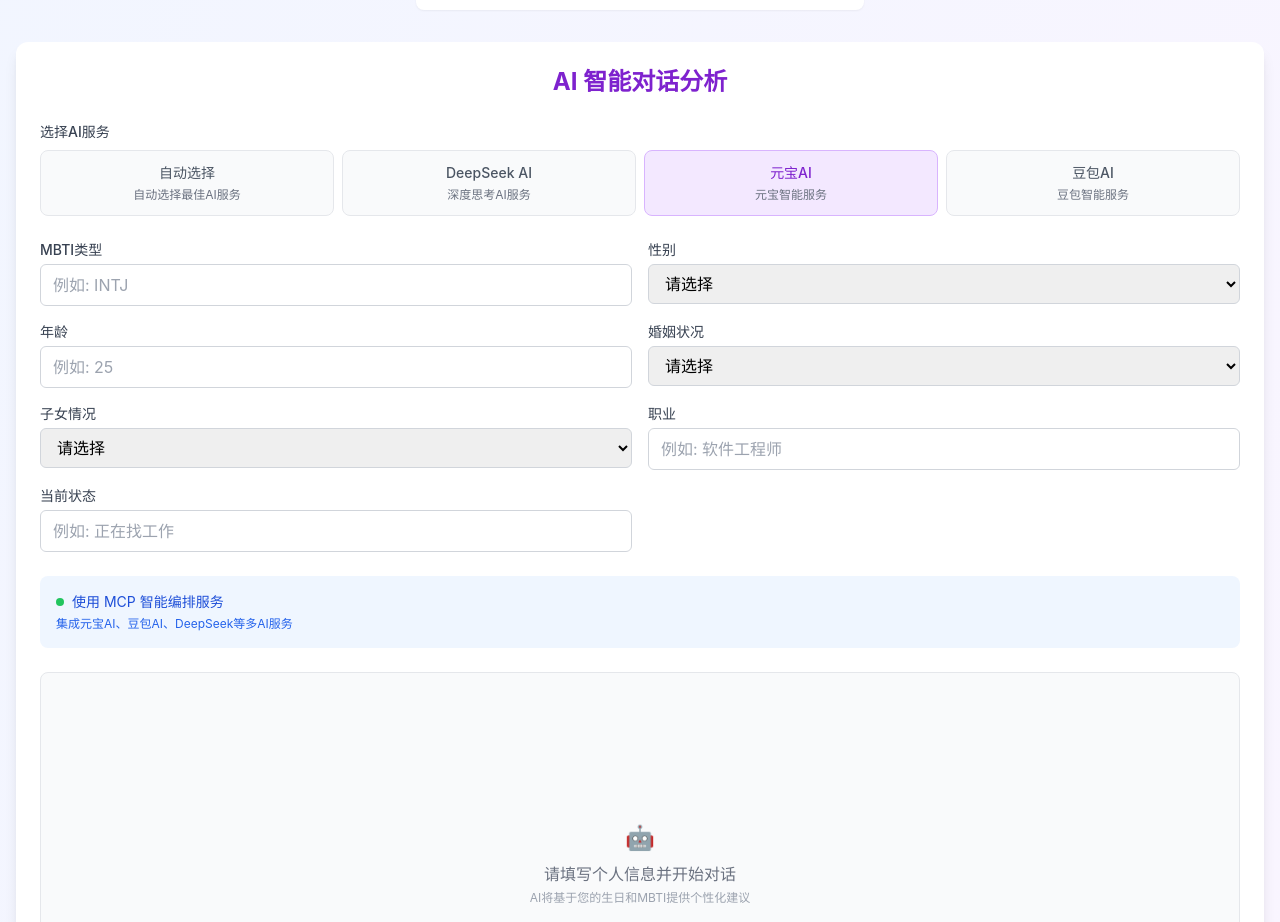
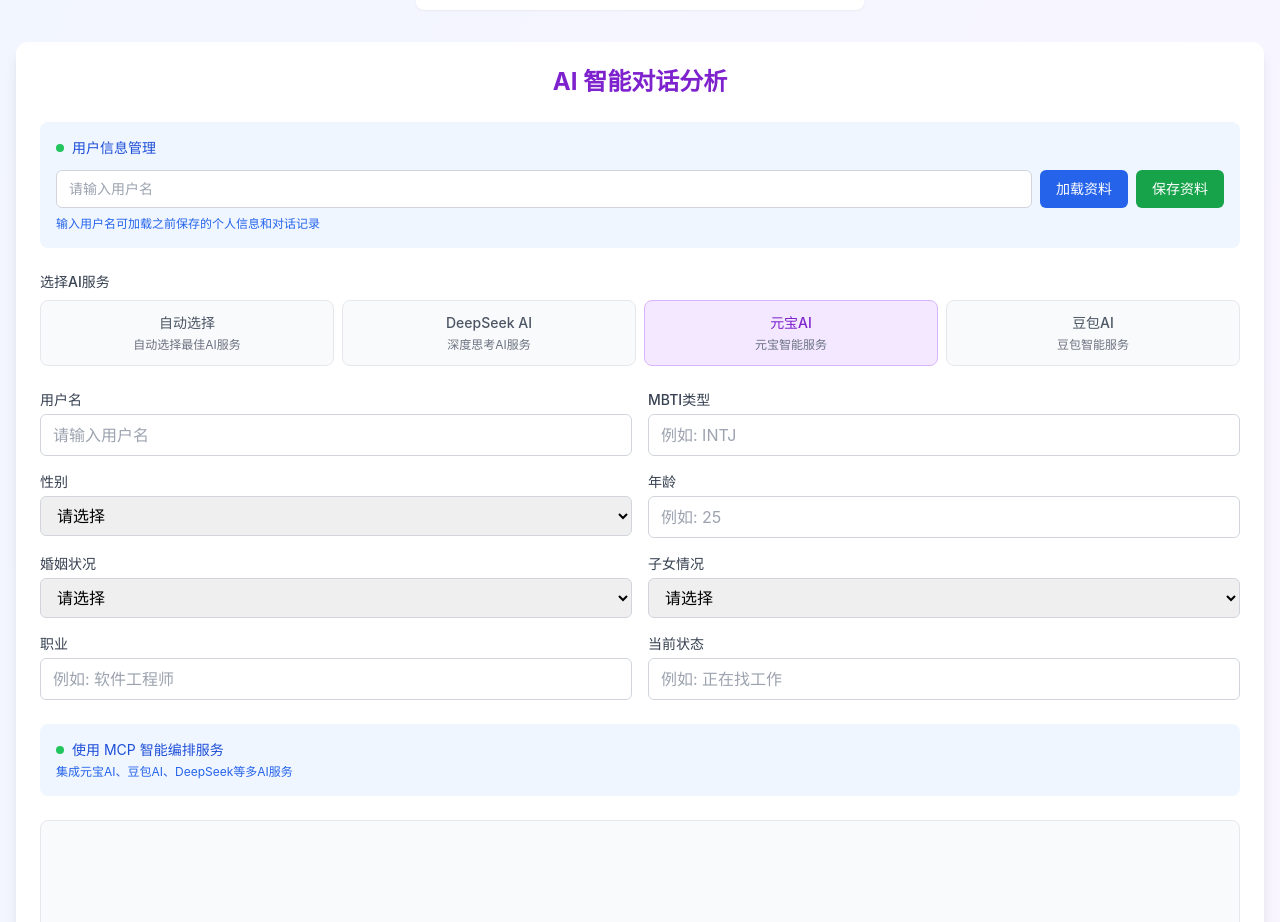
Before and after one commit to wangjun900909/mingliwithai, a Next.js app: page / in a window 1280 px wide. Shown: the part 1620-2542 px from the top of the page. Built offline with nearby package versions, Linux system fonts and the light colour scheme.

Commit message:
添加用户名功能：在MBTI前面添加用户名输入框，支持保存和加载用户信息到数据库

```diff
--- /dev/null
+++ b/app/api/users/route.ts
@@ -0,0 +1,131 @@
+import { NextRequest, NextResponse } from 'next/server';
+
+// 临时内存存储（在没有MongoDB的情况下使用）
+const memoryStorage = new Map();
+
+// 用户信息接口
+interface UserData {
+  username: string;
+  userInfo: {
+    mbti?: string;
+    gender?: string;
+    profession?: string;
+    status?: string;
+    age?: string;
+    maritalStatus?: string;
+    hasChildren?: string;
+    birthday?: {
+      date?: string;
+      month?: number;
+      day?: number;
+    };
+  };
+  messages: Array<{
+    role: string;
+    content: string;
+    timestamp: string;
+  }>;
+  createdAt: string;
+  updatedAt: string;
+}
+
+// GET - 获取用户信息
+export async function GET(req: NextRequest) {
+  try {
+    const { searchParams } = new URL(req.url);
+    const username = searchParams.get('username');
+
+    if (!username) {
+      return NextResponse.json({ error: '用户名是必需的' }, { status: 400 });
+    }
+
+    const userData = memoryStorage.get(username);
+
+    if (!userData) {
+      return NextResponse.json({ error: '用户不存在' }, { status: 404 });
+    }
+
+    return NextResponse.json({
+      success: true,
+      data: userData
+    });
+
+  } catch (error) {
+    console.error('获取用户信息失败:', error);
+    return NextResponse.json({ error: '服务器错误' }, { status: 500 });
+  }
+}
+
+// POST - 保存用户信息
+export async function POST(req: NextRequest) {
+  try {
+    const { username, userInfo, messages } = await req.json();
+
+    if (!username) {
+      return NextResponse.json({ error: '用户名是必需的' }, { status: 400 });
+    }
+
+    const now = new Date().toISOString();
+
+    // 检查用户是否已存在
+    const existingUser = memoryStorage.has(username);
+
+    if (existingUser) {
+      // 更新现有用户
+      const existingData = memoryStorage.get(username);
+      memoryStorage.set(username, {
+        ...existingData,
+        userInfo,
+        messages,
+        updatedAt: now
+      });
+    } else {
+      // 创建新用户
+      const userData: UserData = {
+        username,
+        userInfo,
+        messages,
+        createdAt: now,
+        updatedAt: now
+      };
+
+      memoryStorage.set(username, userData);
+    }
+
+    return NextResponse.json({
+      success: true,
+      message: existingUser ? '用户信息已更新' : '用户信息已保存'
+    });
+
+  } catch (error) {
+    console.error('保存用户信息失败:', error);
+    return NextResponse.json({ error: '服务器错误' }, { status: 500 });
+  }
+}
+
+// DELETE - 删除用户信息
+export async function DELETE(req: NextRequest) {
+  try {
+    const { searchParams } = new URL(req.url);
+    const username = searchParams.get('username');
+
+    if (!username) {
+      return NextResponse.json({ error: '用户名是必需的' }, { status: 400 });
+    }
+
+    const deleted = memoryStorage.delete(username);
+
+    if (!deleted) {
+      return NextResponse.json({ error: '用户不存在' }, { status: 404 });
+    }
+
+    return NextResponse.json({
+      success: true,
+      message: '用户信息已删除'
+    });
+
+  } catch (error) {
+    console.error('删除用户信息失败:', error);
+    return NextResponse.json({ error: '服务器错误' }, { status: 500 });
+  }
+}
--- a/app/components/AIChatSection.tsx
+++ b/app/components/AIChatSection.tsx
@@ -12,6 +12,7 @@
 ];
 
 export default function AIChatSection({ birthdayData }: { birthdayData: any }) {
+  const [username, setUsername] = useState('');
   const [userInfo, setUserInfo] = useState<UserInfo>({
     mbti: '',
     gender: '',
@@ -26,6 +27,8 @@
   const [isLoading, setIsLoading] = useState(false);
   const [showForm, setShowForm] = useState(true);
   const [selectedAIService, setSelectedAIService] = useState('yuanbao');
+  const [isLoadingUser, setIsLoadingUser] = useState(false);
+  const [isSavingUser, setIsSavingUser] = useState(false);
   const messagesEndRef = useRef<null | HTMLDivElement>(null);
   const inputRef = useRef<HTMLInputElement>(null);
 
@@ -42,6 +45,73 @@
     const updatedInfo = { ...userInfo, ...newUserInfo };
     setUserInfo(updatedInfo);
     CookieManager.saveUserInfo(updatedInfo);
+  };
+
+  // 加载用户信息
+  const loadUserData = async () => {
+    if (!username.trim()) {
+      alert('请输入用户名');
+      return;
+    }
+
+    setIsLoadingUser(true);
+    try {
+      const response = await fetch(`/api/users?username=${encodeURIComponent(username)}`);
+
+      if (response.ok) {
+        const data = await response.json();
+        if (data.success && data.data) {
+          setUserInfo(data.data.userInfo);
+          setMessages(data.data.messages || []);
+          alert('用户信息加载成功！');
+        }
+      } else if (response.status === 404) {
+        alert('用户不存在，请输入正确的用户名');
+      } else {
+        alert('加载用户信息失败');
+      }
+    } catch (error) {
+      console.error('加载用户信息失败:', error);
+      alert('加载用户信息失败');
+    } finally {
+      setIsLoadingUser(false);
+    }
+  };
+
+  // 保存用户信息到数据库
+  const saveUserData = async () => {
+    if (!username.trim()) {
+      alert('请输入用户名');
+      return;
+    }
+
+    setIsSavingUser(true);
+    try {
+      const response = await fetch('/api/users', {
+        method: 'POST',
+        headers: { 'Content-Type': 'application/json' },
+        body: JSON.stringify({
+          username,
+          userInfo: {
+            ...userInfo,
+            birthday: birthdayData
+          },
+          messages
+        })
+      });
+
+      if (response.ok) {
+        const data = await response.json();
+        alert(data.message || '用户信息保存成功！');
+      } else {
+        alert('保存用户信息失败');
+      }
+    } catch (error) {
+      console.error('保存用户信息失败:', error);
+      alert('保存用户信息失败');
+    } finally {
+      setIsSavingUser(false);
+    }
   };
 
   // 滚动到底部
@@ -101,6 +171,38 @@
     <div className="bg-white rounded-xl shadow-lg p-4 sm:p-6">
       <h2 className="text-xl sm:text-2xl font-bold text-center mb-4 sm:mb-6 text-purple-700">AI 智能对话分析</h2>
 
+      {/* 用户名管理 */}
+      <div className="mb-4 sm:mb-6 p-3 sm:p-4 bg-blue-50 rounded-lg">
+        <div className="flex items-center gap-2 mb-3">
+          <div className="w-2 h-2 bg-green-500 rounded-full"></div>
+          <span className="text-xs sm:text-sm text-blue-700">用户信息管理</span>
+        </div>
+        <div className="flex flex-col sm:flex-row gap-2">
+          <input
+            type="text"
+            value={username}
+            onChange={(e) => setUsername(e.target.value)}
+            placeholder="请输入用户名"
+            className="flex-1 px-3 py-2 text-sm border border-gray-300 rounded-md focus:ring-2 focus:ring-blue-500 focus:border-transparent"
+          />
+          <button
+            onClick={loadUserData}
+            disabled={isLoadingUser}
+            className="px-4 py-2 bg-blue-600 text-white rounded-md hover:bg-blue-700 disabled:bg-gray-400 text-sm font-medium"
+          >
+            {isLoadingUser ? '加载中...' : '加载资料'}
+          </button>
+          <button
+            onClick={saveUserData}
+            disabled={isSavingUser}
+            className="px-4 py-2 bg-green-600 text-white rounded-md hover:bg-green-700 disabled:bg-gray-400 text-sm font-medium"
+          >
+            {isSavingUser ? '保存中...' : '保存资料'}
+          </button>
+        </div>
+        <p className="text-xs text-blue-600 mt-2">输入用户名可加载之前保存的个人信息和对话记录</p>
+      </div>
+
       {/* AI服务选择 */}
       <div className="mb-4 sm:mb-6">
         <label className="block text-sm font-medium text-gray-700 mb-2">选择AI服务</label>
@@ -134,6 +236,17 @@
 
         <div className={`${showForm ? 'block' : 'hidden'} sm:block`}>
           <div className="grid grid-cols-1 sm:grid-cols-2 gap-3 sm:gap-4 mb-4 sm:mb-6">
+            <div>
+              <label className="block text-sm font-medium text-gray-700 mb-1">用户名</label>
+              <input
+                type="text"
+                value={username}
+                onChange={(e) => setUsername(e.target.value)}
+                className="w-full px-3 py-2 text-sm sm:text-base border border-gray-300 rounded-md focus:ring-2 focus:ring-purple-500 focus:border-transparent"
+                placeholder="请输入用户名"
+              />
+            </div>
+
             <div>
               <label className="block text-sm font-medium text-gray-700 mb-1">MBTI类型</label>
               <input
```
Also changed, not shown: package.json (+10 -8 lines), 1 other file (tests, documents, lock files or other folders).
